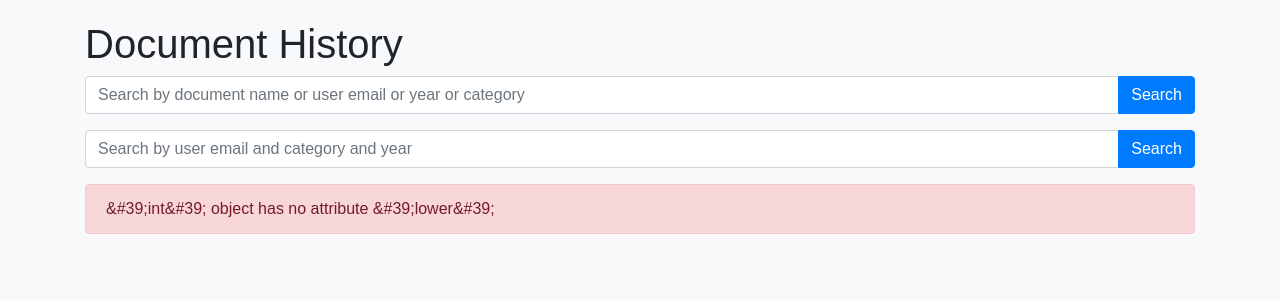
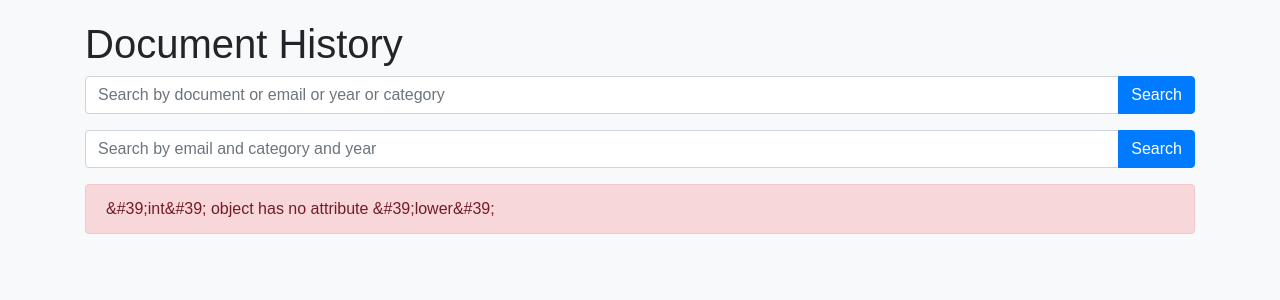
Before and after one commit to Reins981/AdminInterface, a Flask app: page /document_history in a window 1280 px wide. Shown: the top 300 px of the page. Run offline with Flask 3, Linux system fonts and the light colour scheme; the visitor is signed in with stand-in values (Sample User, id 1); some libraries are stand-ins or nearby versions.

Commit message:
Fixes Display

```diff
--- a/templates/history.html
+++ b/templates/history.html
@@ -114,13 +114,13 @@
         <h1>Document History</h1>
         <!-- Add the search bar -->
         <div class="input-group mb-3">
-            <input type="text" class="form-control" id="search-input" placeholder="Search by document name or user email or year or category">
+        <input type="text" class="form-control" id="search-input" placeholder="Search by document or email or year or category">
         <div class="input-group-append">
             <button class="btn btn-primary" type="button" id="search-button">Search</button>
         </div>
     </div>
     <div class="input-group mb-3">
-            <input type="text" class="form-control" id="search-input-strict" placeholder="Search by user email and category and year">
+        <input type="text" class="form-control" id="search-input-strict" placeholder="Search by email and category and year">
         <div class="input-group-append">
             <button class="btn btn-primary" type="button" id="search-button-strict">Search</button>
         </div>
```
Lines whose indentation alone changed are shown as unchanged.
